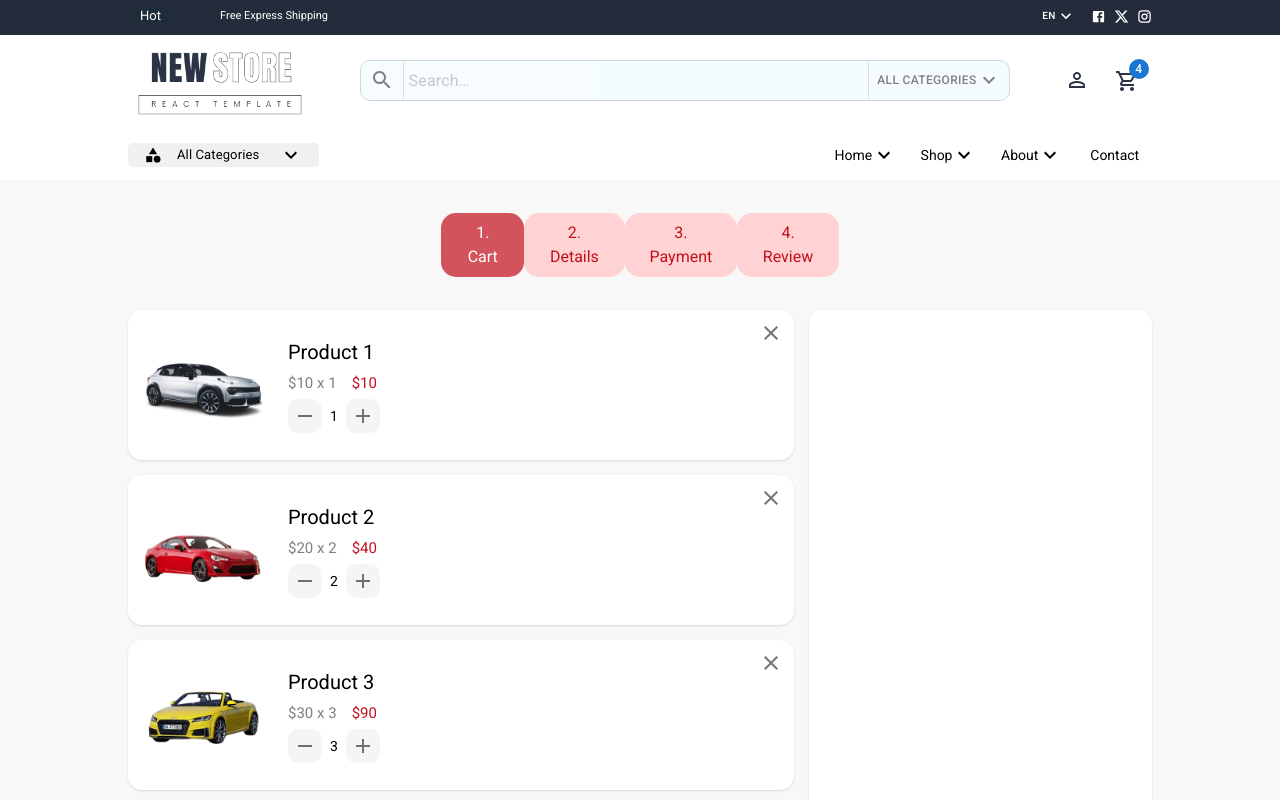
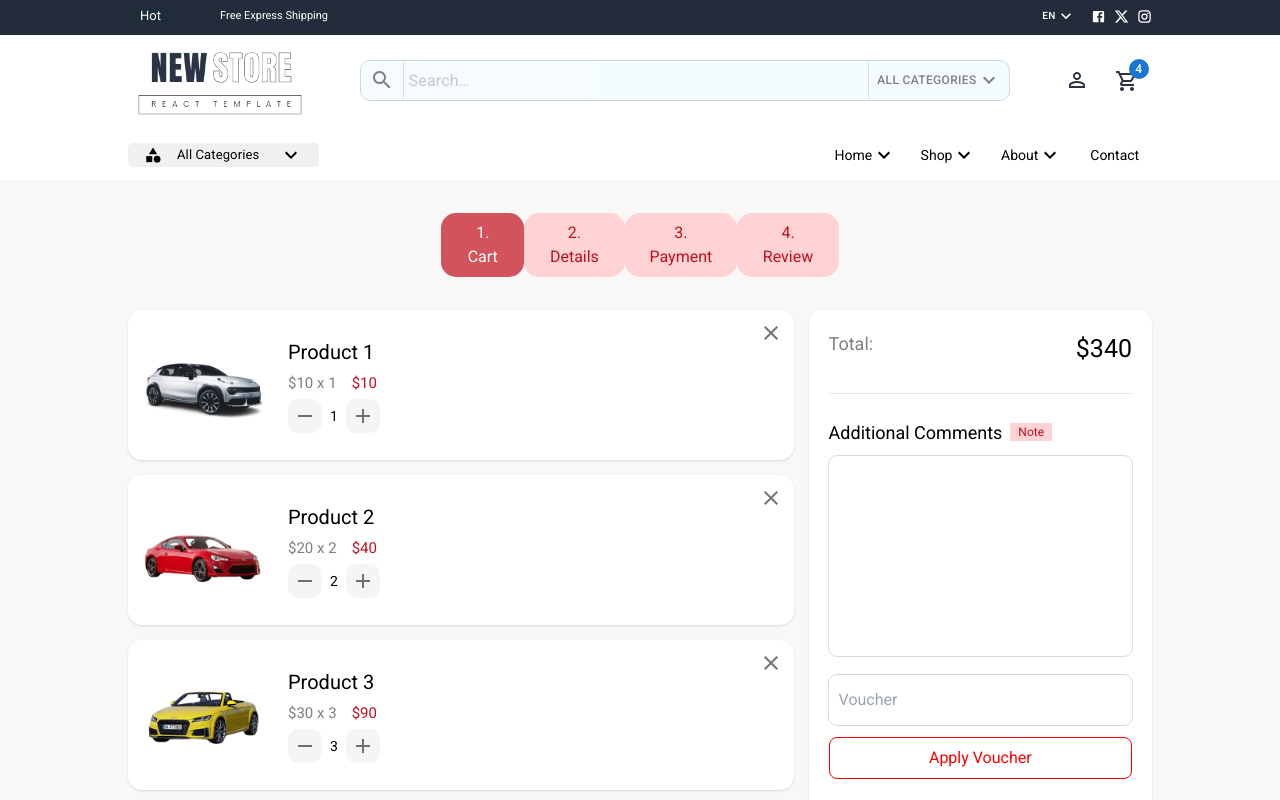
Before and after one commit to MahmoudSamyDev/Ecommerce-React-Ts-project, a React (Vite) app: page /cart in a window 1280 px wide. Shown: the top 800 px of the page. Built offline with nearby package versions, Linux system fonts and the light colour scheme; a web font is replaced by a local one.

Commit message:
Products In Cart

```diff
--- /dev/null
+++ b/src/Pages/StoreCart/CartProductSummary.tsx
@@ -0,0 +1,38 @@
+function CartProductSummary() {
+    return(
+        <div className="cart-products-summary flex-1 bg-white h-[100vh] rounded-[14px] shadow p-[20px] flex flex-col gap-[10px]">
+            <header className='summary-header flex justify-between'>
+                <span className='text-[grey] text-[18px]'>Total:</span>
+                <span className='text-black text-[25px]'>$340</span>
+            </header>
+            <hr className='my-[15px]'></hr>
+            <section className='flex flex-col gap-[10px]'>
+                <div className='flex gap-[8px] items-center'>
+                    <span className='text-black text-[18px]'>Additional Comments</span>
+                    <span className='text-officialRed bg-[#ffd3d3] h-[fit-content] text-[12px] px-[8px]'>Note</span>
+                </div>
+                <form>
+                    <label htmlFor="additionalComment" className="sr-only">Additional Comments</label>
+                    <textarea id="additionalComment" className='notes-text-input outline outline-[1px] outline-[#dbdbdb] w-full resize-none p-[10px] rounded-[8px] hover:outline-black' style={{ height: '200px' }}></textarea>
+                    <label htmlFor="voucher" className="sr-only">Voutcher</label>
+                    <input
+                        type='text'
+                        placeholder="Voucher"
+                        id="voucher"
+                        className='notes-text-input outline outline-[1px] outline-[#dbdbdb] w-full resize-none p-[10px] rounded-[8px] hover:outline-black my-[12px]'
+                        style={{ height: '50px' }}
+                    ></input>
+                    <button className="text-[red] text-center w-full p-[8px] border border-[red] rounded-[8px] duration-300 hover:bg-[#ffd3d3] hover:border hover:border-officialRed">Apply Voucher</button>
+                </form>
+            </section>
+            <hr className='my-[15px]'></hr>
+            <section className='shipping-stimations'>
+                <div className='flex gap-[8px] items-center'>
+                    <span className='text-black text-[18px]'>Shipping Estimates</span>
+                </div>
+            </section>
+        </div>
+    )
+}
+
+export default CartProductSummary;
--- a/src/Pages/StoreCart/StoreCart.tsx
+++ b/src/Pages/StoreCart/StoreCart.tsx
@@ -2,6 +2,7 @@ import ContainerWrapper from '../../layout/Components/ContainerWrapper';
 import { useCart } from '../../hooks';
 import ProductCard from './ProductCard';
 import BuyJourneyComponent from '../BuyJourneyComponent';
+import CartProductSummary from './CartProductSummary';
 
 
 
@@ -21,9 +22,7 @@ function StoreCart() {
                             ))
                         }
                         </div>
-                        <div className="cart-products-summary flex-1 bg-white h-[100vh] rounded-[14px] shadow">
-
-                        </div>
+                        <CartProductSummary />
                     </div>
                 </div>
             </ContainerWrapper>
```
